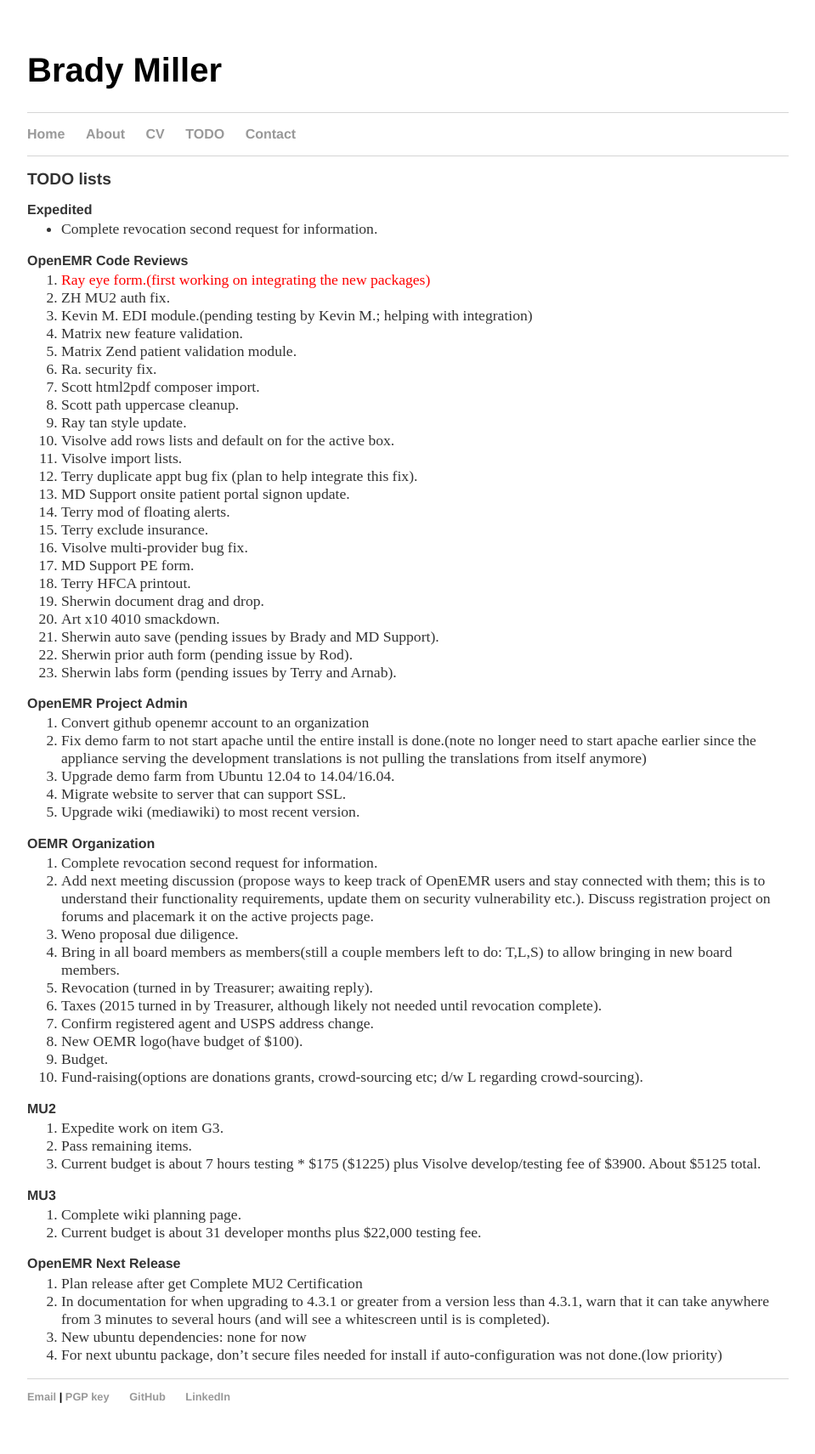
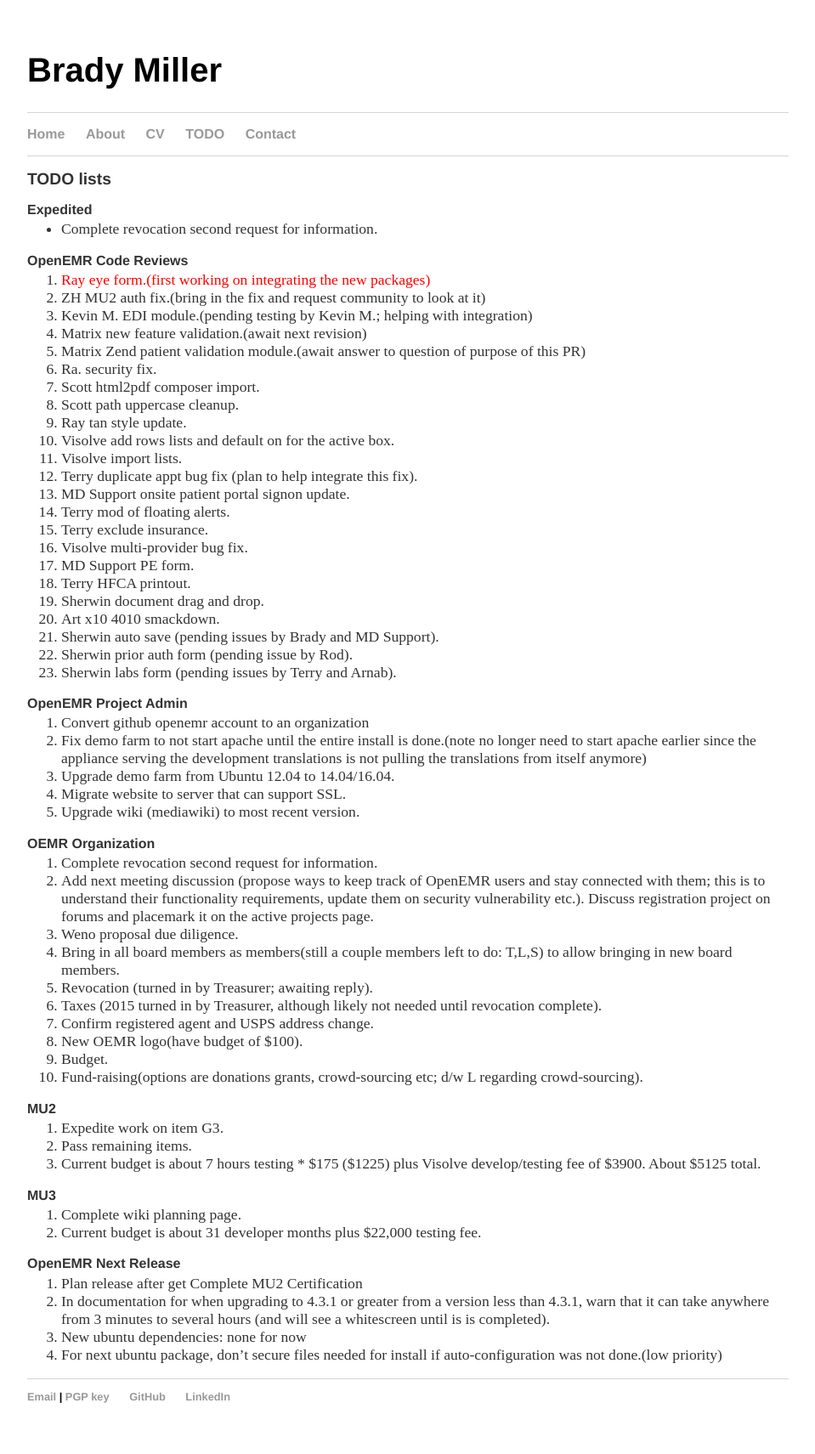
Before and after one commit to bradymiller/bradymiller.github.io, a Jekyll site: the page built from todo/index.md, in a window 1280 px wide. Shown: the whole page at 85% size, without its empty margins (160-1119 px from the left). Built offline with Jekyll 4.4.1, drawn with Linux system fonts in a browser that asks for light colours.

Commit message:
Update todo list

```diff
--- a/todo/index.md
+++ b/todo/index.md
@@ -8,10 +8,10 @@
 
 ### OpenEMR Code Reviews
 1. <span style="color: red">Ray eye form.(first working on integrating the new packages)</span>
-1. ZH MU2 auth fix.
+1. ZH MU2 auth fix.(bring in the fix and request community to look at it)
 1. Kevin M. EDI module.(pending testing by Kevin M.; helping with integration)
-1. Matrix new feature validation.
-1. Matrix Zend patient validation module.
+1. Matrix new feature validation.(await next revision)
+1. Matrix Zend patient validation module.(await answer to question of purpose of this PR)
 1. Ra. security fix.
 1. Scott html2pdf composer import.
 1. Scott path uppercase cleanup.
```
